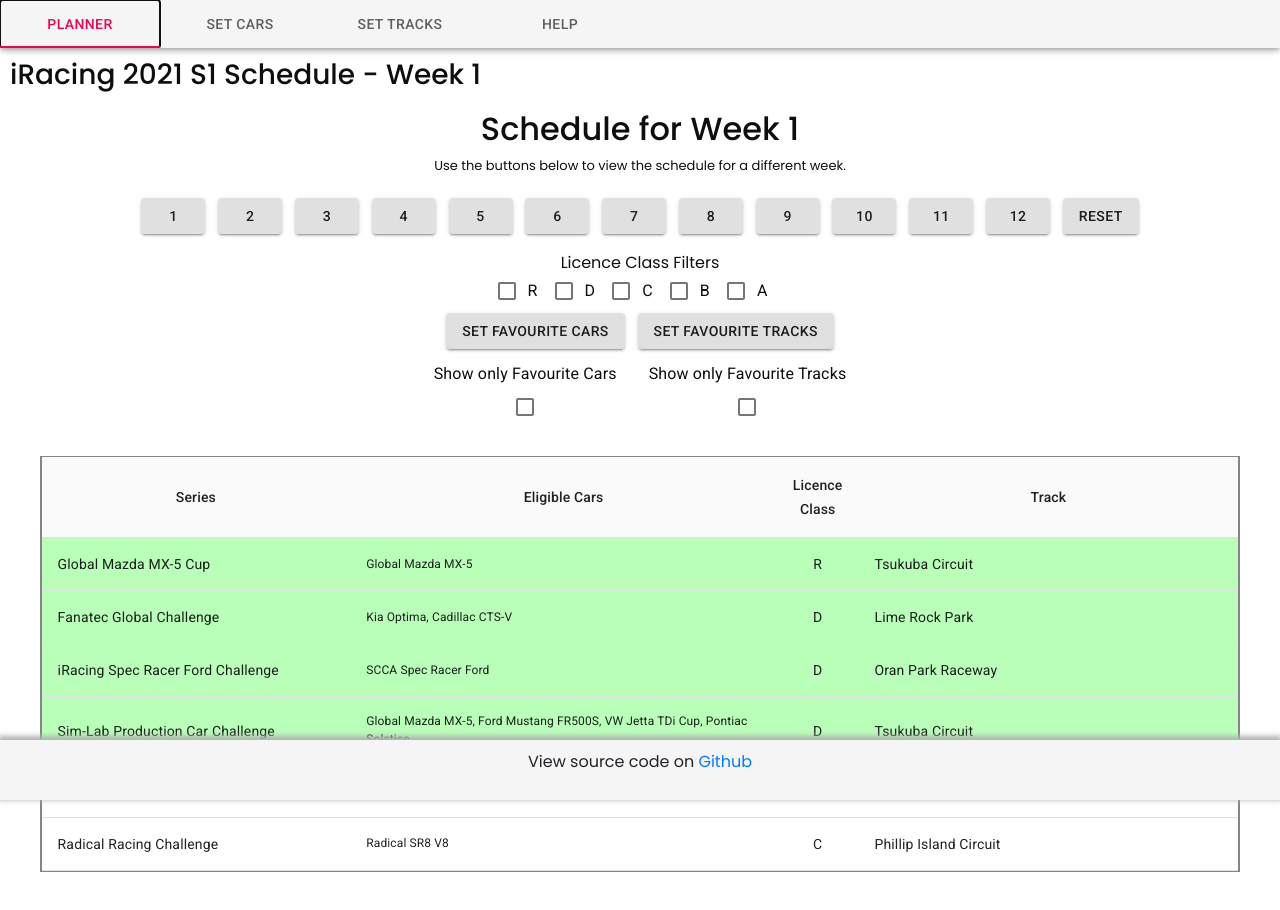
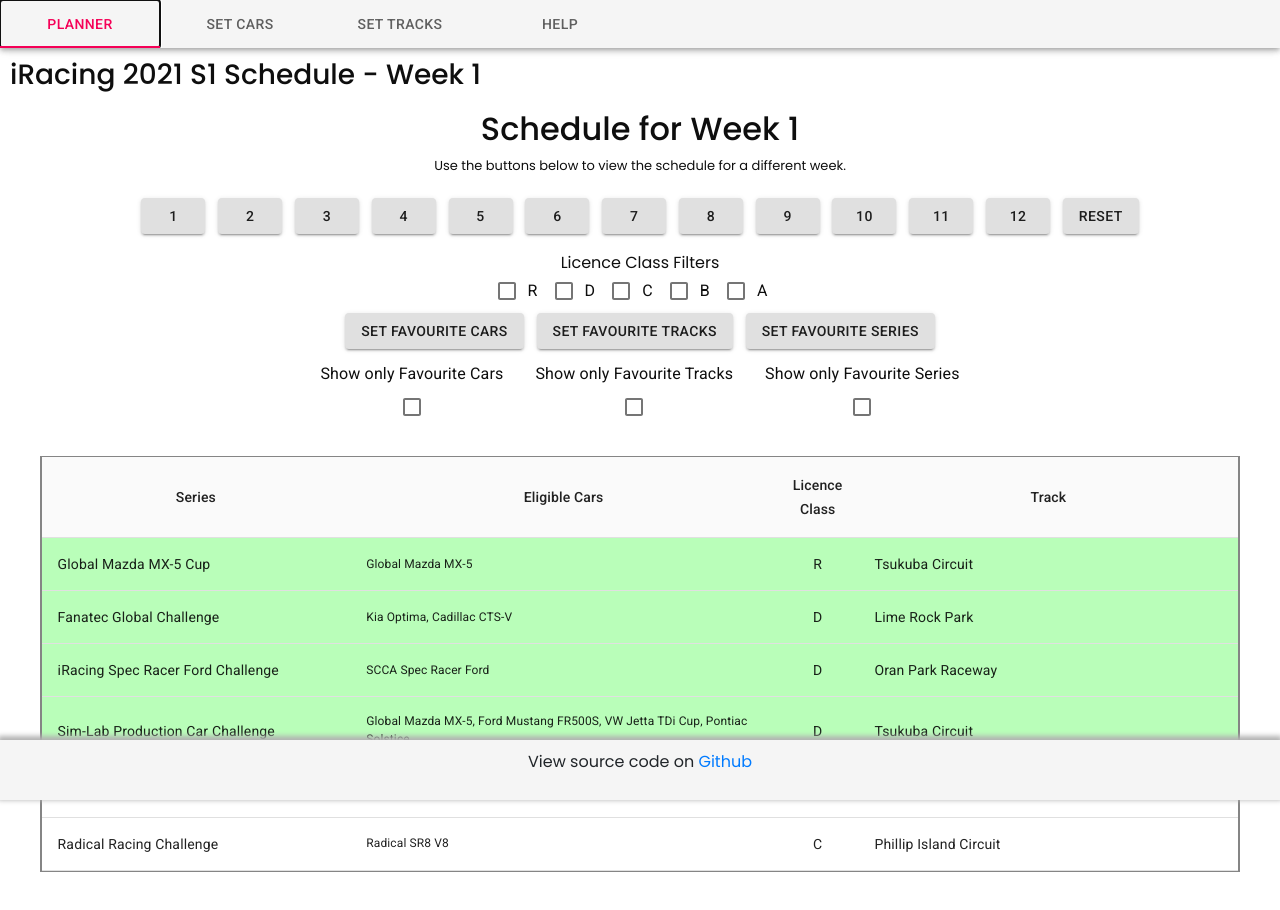
Before and after one commit to Spellcro/iracing-schedule, a React (Create React App) app: page / in a window 1280 px wide. Both pictures are taken after a click on the tab "PLANNER". Shown: the top 910 px of the page. Built offline with nearby package versions, Linux system fonts and the light colour scheme.

Commit message:
Added Favourite Series
added the ability to set favourite series and filter to only show these.
additionally changed some functionality with filtering the table.

```diff
--- a/src/App.tsx
+++ b/src/App.tsx
@@ -32,6 +32,9 @@
     const initialFavouriteTracks: string[] = window.localStorage.getItem('favouriteTracks')
         ? JSON.parse(String(window.localStorage.getItem('favouriteTracks')))
         : [];
+    const initialFavouriteSeries: string[] = window.localStorage.getItem('favouriteSeries')
+        ? JSON.parse(String(window.localStorage.getItem('favouriteSeries')))
+        : [];
 
     const initialCarData = SetInitialCarData(initialOwnedCars);
     const initialTrackData = SetInitialTrackData(initialOwnedTracks);
@@ -48,8 +51,10 @@
     const [ownedTracks, setOwnedTracks] = useState(initialOwnedTracks);
     const [favouriteCars, setFavouriteCars] = useState(initialFavouriteCars);
     const [favouriteTracks, setFavouriteTracks] = useState(initialFavouriteTracks);
+    const [favouriteSeries, setFavouriteSeries] = useState(initialFavouriteSeries);
     const [filterFavouriteCars, setFilterFavouriteCars] = useState(false);
     const [filterFavouriteTracks, setFilterFavouriteTracks] = useState(false);
+    const [filterFavouriteSeries, setFilterFavouriteSeries] = useState(false);
 
     // Set up hooks to handle saving data to browser local storage
     // Owned Cars/Tracks
@@ -65,13 +70,16 @@
         window.localStorage.setItem('activeTab', activeTab);
     }, [activeTab]);
 
-    // Favourited Cars/Tracks
+    // Favourited Cars/Tracks/Series
     useEffect(() => {
         window.localStorage.setItem('favouriteCars', JSON.stringify(favouriteCars));
     }, [favouriteCars]);
     useEffect(() => {
         window.localStorage.setItem('favouriteTracks', JSON.stringify(favouriteTracks));
     }, [favouriteTracks]);
+    useEffect(() => {
+        window.localStorage.setItem('favouriteSeries', JSON.stringify(favouriteSeries));
+    }, [favouriteSeries]);
 
     // Create an array of tab names
     const listOfTabs: string[] = ['Planner', 'Set Cars', 'Set Tracks', 'Help'];
@@ -174,11 +182,31 @@
         setFavouriteTracks(updatedFavouriteTracks);
     };
 
+    const updateFavouriteSeries = (series: string) => {
+        let updatedFavouriteSeries = [...favouriteSeries];
+        const i = updatedFavouriteSeries.indexOf(series);
+        if (i === -1) {
+            updatedFavouriteSeries.push(series);
+        } else {
+            updatedFavouriteSeries.splice(i, 1);
+        }
+        setFavouriteSeries(updatedFavouriteSeries);
+    };
+
     const updateFilterFavouriteCars = (event: React.ChangeEvent<HTMLInputElement>) => {
         setFilterFavouriteCars(!filterFavouriteCars);
+        setFilterFavouriteSeries(false);
+        setFilterFavouriteTracks(false);
     };
     const updateFilterFavouriteTracks = (event: React.ChangeEvent<HTMLInputElement>) => {
         setFilterFavouriteTracks(!filterFavouriteTracks);
+        setFilterFavouriteSeries(false);
+        setFilterFavouriteCars(false);
+    };
+    const updateFilterFavouriteSeries = (event: React.ChangeEvent<HTMLInputElement>) => {
+        setFilterFavouriteSeries(!filterFavouriteSeries);
+        setFilterFavouriteCars(false);
+        setFilterFavouriteTracks(false);
     };
     return (
         <div>
@@ -198,6 +226,9 @@
                     updateFilterFavouriteCars={updateFilterFavouriteCars}
                     updateFilterFavouriteTracks={updateFilterFavouriteTracks}
                     filterFavouriteTracks={filterFavouriteTracks}
+                    updateFavouriteSeries={updateFavouriteSeries}
+                    filterFavouriteSeries={filterFavouriteSeries}
+                    updateFilterFavouriteSeries={updateFilterFavouriteSeries}
                 />
             ) : activeTab === listOfTabs[1] ? (
                 <CarsTab
--- a/src/data/scheduleData.ts
+++ b/src/data/scheduleData.ts
@@ -249,7 +249,7 @@
         licenceClass: 'C',
     },
 
-    formula3temp: {
+    formula3: {
         seriesName: 'Apex Racing Academy F3 Championship',
         eligibleCars: ['dallaraf3'],
         seriesSchedule: [
--- a/src/tabs/PlannerTab/FavouriteFilters.tsx
+++ b/src/tabs/PlannerTab/FavouriteFilters.tsx
@@ -8,6 +8,8 @@
     updateFilterFavouriteCars: (e: React.ChangeEvent<HTMLInputElement>) => void;
     filterFavouriteTracks: boolean;
     updateFilterFavouriteTracks: (e: React.ChangeEvent<HTMLInputElement>) => void;
+    filterFavouriteSeries: boolean;
+    updateFilterFavouriteSeries: (e: React.ChangeEvent<HTMLInputElement>) => void;
 };
 
 const FavouriteFilters: React.FC<FavouriteFiltersProps> = ({
@@ -15,6 +17,8 @@
     updateFilterFavouriteCars,
     filterFavouriteTracks,
     updateFilterFavouriteTracks,
+    filterFavouriteSeries,
+    updateFilterFavouriteSeries,
 }) => {
     return (
         <div className='FavouriteFiltersContainer'>
@@ -27,6 +31,10 @@
                     <FilterTracks
                         filterFavouriteTracks={filterFavouriteTracks}
                         updateFilterFavouriteTracks={updateFilterFavouriteTracks}
+                    />
+                    <FilterSeries
+                        filterFavouriteSeries={filterFavouriteSeries}
+                        updateFilterFavouriteSeries={updateFilterFavouriteSeries}
                     />
                 </FormGroup>
             </FormControl>
@@ -75,4 +83,26 @@
         />
     );
 };
+
+const FilterSeries: React.FC<{
+    filterFavouriteSeries: boolean;
+    updateFilterFavouriteSeries: (e: React.ChangeEvent<HTMLInputElement>) => void;
+}> = ({ filterFavouriteSeries, updateFilterFavouriteSeries }) => {
+    return (
+        <FormControlLabel
+            value='favouriteSeries'
+            control={
+                <Checkbox
+                    value='FavouriteSeries'
+                    color='secondary'
+                    onChange={updateFilterFavouriteSeries}
+                    checked={filterFavouriteSeries}
+                />
+            }
+            label='Show only Favourite Series'
+            labelPlacement='top'
+        />
+    );
+};
+
 export default FavouriteFilters;
--- a/src/tabs/PlannerTab/SeriesTable.tsx
+++ b/src/tabs/PlannerTab/SeriesTable.tsx
@@ -11,6 +11,7 @@
     filters: { [key: string]: boolean };
     filterFavouriteCars: boolean;
     filterFavouriteTracks: boolean;
+    filterFavouriteSeries: boolean;
 };
 
 const listOfSeries: string[] = Object.keys(fullSeasonSchedule);
@@ -22,6 +23,7 @@
     filters,
     filterFavouriteCars,
     filterFavouriteTracks,
+    filterFavouriteSeries,
 }) => {
     // Create an array of series where at least one car is owned
     const eligibleSeries = listOfSeries.filter((series) =>
@@ -76,6 +78,18 @@
         filteredEligibleSeries = [...filteredForFavouriteTracks];
     }
 
+    // Filter for favourite series if applicable
+    if (filterFavouriteSeries) {
+        const favouriteSeries: string[] = JSON.parse(
+            String(window.localStorage.getItem('favouriteSeries'))
+        );
+        let filteredForFavouriteSeries = filteredEligibleSeries.filter(
+            (series) => favouriteSeries.indexOf(series) >= 0
+        );
+
+        filteredEligibleSeries = [...filteredForFavouriteSeries];
+    }
+
     return (
         <div style={{ backgroundColor: 'white' }}>
             {filteredEligibleSeries.length === 0 ? (
--- a/src/tabs/PlannerTab/SetFavourites.tsx
+++ b/src/tabs/PlannerTab/SetFavourites.tsx
@@ -2,6 +2,8 @@
 import { Button, Dialog, DialogTitle, DialogContent, Checkbox } from '@material-ui/core';
 import carsData from '../../data/ContentData/carsData';
 import trackData from '../../data/ContentData/trackData';
+import seriesData from '../../data/scheduleData';
+
 // Import Styles
 import '../../styles/SetFavourites.css';
 
@@ -14,18 +16,25 @@
 };
 
 const SetFavourites: React.FC<{
-    trackList: string[];
-    carsList: string[];
     updateFavouriteCars: (item: string) => void;
     updateFavouriteTracks: (item: string) => void;
-}> = ({ trackList, carsList, updateFavouriteCars, updateFavouriteTracks }) => {
+    updateFavouriteSeries: (item: string) => void;
+}> = ({ updateFavouriteCars, updateFavouriteTracks, updateFavouriteSeries }) => {
+    const trackList = Object.keys(trackData);
+    const carsList = Object.keys(carsData);
+    const seriesList = Object.keys(seriesData);
+
     const [showFavouriteCars, setShowFavouriteCars] = useState(false);
     const [showFavouriteTracks, setShowFavouriteTracks] = useState(false);
+    const [showFavouriteSeries, setShowFavouriteSeries] = useState(false);
 
     const closeCars = () => setShowFavouriteCars(false);
     const openCars = () => setShowFavouriteCars(true);
     const closeTracks = () => setShowFavouriteTracks(false);
     const openTracks = () => setShowFavouriteTracks(true);
+    const closeSeries = () => setShowFavouriteSeries(false);
+    const openSeries = () => setShowFavouriteSeries(true);
+
     return (
         <div className='FavouritesWrapper'>
             <SetFavouriteCars
@@ -41,6 +50,13 @@
                 showModal={showFavouriteTracks}
                 itemList={trackList}
                 updateFavourites={updateFavouriteTracks}
+            />
+            <SetFavouriteSeries
+                closeModal={closeSeries}
+                openModal={openSeries}
+                showModal={showFavouriteSeries}
+                itemList={seriesList}
+                updateFavourites={updateFavouriteSeries}
             />
         </div>
     );
@@ -104,7 +120,7 @@
                                         key={`${item}DialogTextContainer`}
                                     >
                                         <div key={`${item}DialogText`}>{carsData[item].name}</div>
-                                        <FavouriteTracksCheckbox
+                                        <SetFavouriteCheckbox
                                             item={item}
                                             itemType={'Cars'}
                                             updateFavourites={updateFavourites}
@@ -178,7 +194,7 @@
                                         key={`${item}DialogTextContainer`}
                                     >
                                         <div key={`${item}DialogText`}>{trackData[item].name}</div>
-                                        <FavouriteTracksCheckbox
+                                        <SetFavouriteCheckbox
                                             item={item}
                                             itemType={'Tracks'}
                                             updateFavourites={updateFavourites}
@@ -194,7 +210,83 @@
     );
 };
 
-const FavouriteTracksCheckbox: React.FC<{
+const SetFavouriteSeries: React.FC<SetFavouritesButtonProps> = ({
+    closeModal,
+    openModal,
+    showModal,
+    itemList,
+    updateFavourites,
+}) => {
+    return (
+        <>
+            <Button
+                className='SetFavouritesButton'
+                variant='contained'
+                color='default'
+                onClick={openModal}
+            >
+                Set Favourite Series
+            </Button>
+            <Dialog
+                open={showModal}
+                onClose={closeModal}
+                aria-labelledby='favourite-series'
+                className='set-favourites-dialog'
+            >
+                <DialogTitle style={{ textAlign: 'center', fontSize: '30px' }}>
+                    Set Favourite Series
+                </DialogTitle>
+                <DialogContent>
+                    <div
+                        style={{
+                            display: 'grid',
+                            gridTemplateColumns: '50% 50%',
+                            textAlign: 'center',
+                            columnGap: '1rem',
+                        }}
+                    >
+                        {itemList.map((item) => {
+                            return (
+                                <div
+                                    style={{
+                                        display: 'flex',
+                                        flexDirection: 'row',
+                                        justifyContent: 'space-between',
+                                        border: '2px black',
+
+                                        marginTop: '0.4rem',
+                                    }}
+                                    key={`${item}DialogDiv`}
+                                >
+                                    <div
+                                        style={{
+                                            display: 'flex',
+                                            flexDirection: 'row',
+                                            justifyContent: 'center',
+                                            alignItems: 'center',
+                                        }}
+                                        key={`${item}DialogTextContainer`}
+                                    >
+                                        <div key={`${item}DialogText`}>
+                                            {seriesData[item].seriesName}
+                                        </div>
+                                        <SetFavouriteCheckbox
+                                            item={item}
+                                            itemType={'Series'}
+                                            updateFavourites={updateFavourites}
+                                        />
+                                    </div>
+                                </div>
+                            );
+                        })}
+                    </div>
+                </DialogContent>
+            </Dialog>
+        </>
+    );
+};
+
+const SetFavouriteCheckbox: React.FC<{
     item: string;
     itemType: string;
     updateFavourites: (item: string) => void;
--- a/src/tabs/PlannerTab/plannerTab.tsx
+++ b/src/tabs/PlannerTab/plannerTab.tsx
@@ -20,10 +20,13 @@
     updateFilters: (e: React.ChangeEvent<HTMLInputElement>) => void;
     updateFavouriteCars: (item: string) => void;
     updateFavouriteTracks: (item: string) => void;
+    updateFavouriteSeries: (item: string) => void;
     filterFavouriteCars: boolean;
     updateFilterFavouriteCars: (e: React.ChangeEvent<HTMLInputElement>) => void;
     filterFavouriteTracks: boolean;
     updateFilterFavouriteTracks: (e: React.ChangeEvent<HTMLInputElement>) => void;
+    filterFavouriteSeries: boolean;
+    updateFilterFavouriteSeries: (e: React.ChangeEvent<HTMLInputElement>) => void;
 };
 
 const PlannerTab: React.FC<PlannerTabProps> = ({
@@ -36,10 +39,13 @@
     updateFilters,
     updateFavouriteCars,
     updateFavouriteTracks,
+    updateFavouriteSeries,
     filterFavouriteCars,
     updateFilterFavouriteCars,
     filterFavouriteTracks,
     updateFilterFavouriteTracks,
+    filterFavouriteSeries,
+    updateFilterFavouriteSeries,
 }) => {
     return (
         <div className='PlannerTabWrapper'>
@@ -58,16 +64,17 @@
 
             <LicenceFilters licenceFilters={licenceFilters} updateFilters={updateFilters} />
             <SetFavourites
-                carsList={Object.keys(cars)}
-                trackList={Object.keys(tracks)}
                 updateFavouriteCars={updateFavouriteCars}
                 updateFavouriteTracks={updateFavouriteTracks}
+                updateFavouriteSeries={updateFavouriteSeries}
             />
             <FavouriteFilters
                 filterFavouriteCars={filterFavouriteCars}
                 updateFilterFavouriteCars={updateFilterFavouriteCars}
                 filterFavouriteTracks={filterFavouriteTracks}
                 updateFilterFavouriteTracks={updateFilterFavouriteTracks}
+                filterFavouriteSeries={filterFavouriteSeries}
+                updateFilterFavouriteSeries={updateFilterFavouriteSeries}
             />
             <div className='PlannerTableContainer'>
                 <SeriesTable
@@ -77,6 +84,7 @@
                     filters={licenceFilters}
                     filterFavouriteCars={filterFavouriteCars}
                     filterFavouriteTracks={filterFavouriteTracks}
+                    filterFavouriteSeries={filterFavouriteSeries}
                 />
             </div>
         </div>
```
